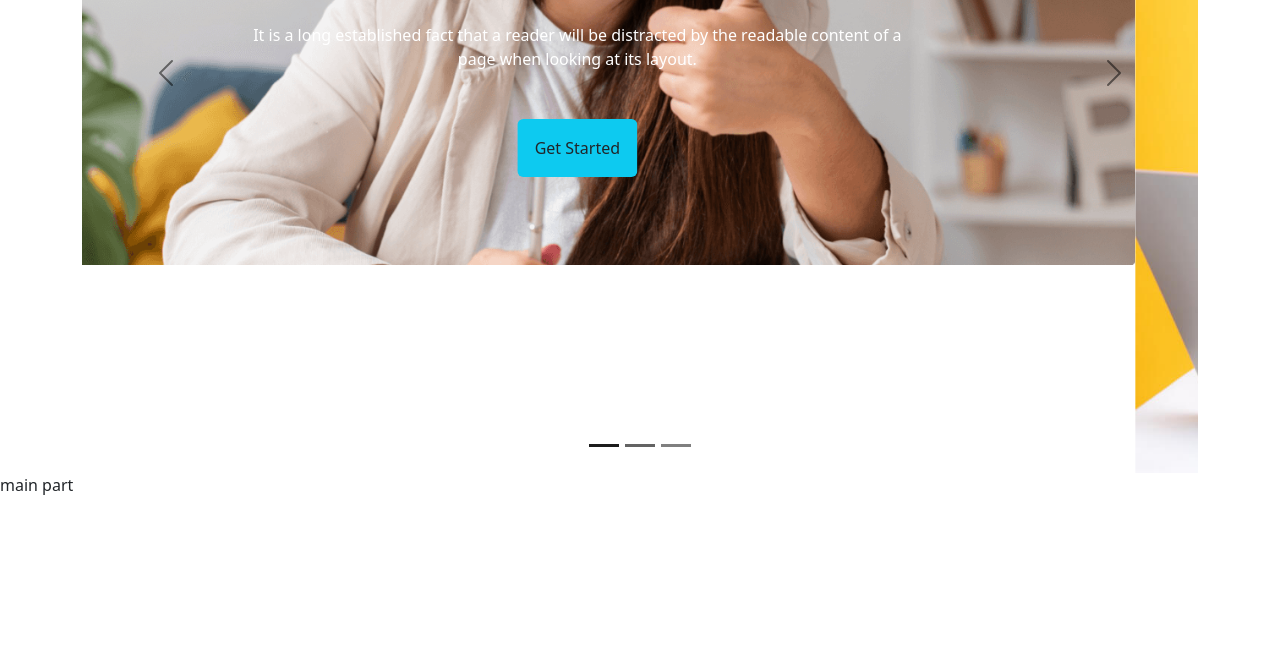
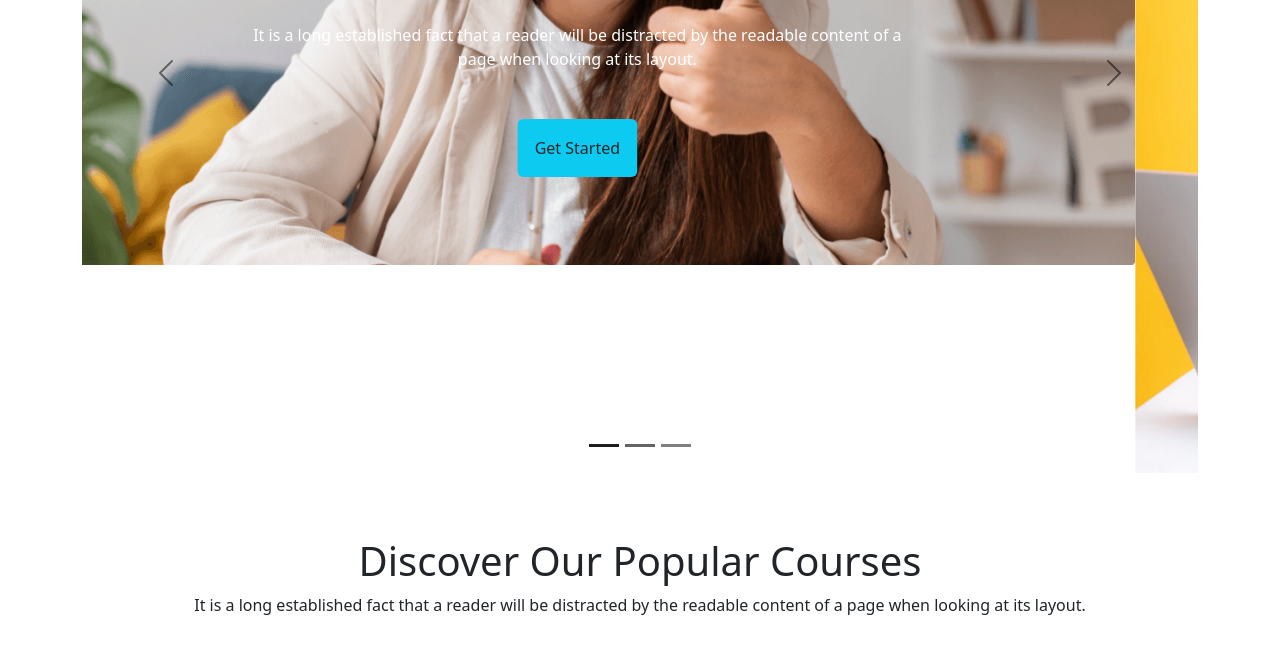
Before and after one commit to MdArifuzzaman2/edTech-website, a plain HTML site: page index.html in a window 1280 px wide. Shown: the part 509-1162 px from the top of the page. Before the commit the page ends 1006 px from the top, so only its background shows below. Drawn offline with nearby package versions, Linux system fonts and the light colour scheme.

Commit message:
course related added info

```diff
--- a/index.html
+++ b/index.html
@@ -163,7 +163,18 @@
       </div>
     </header>
     <!-- header part end -->
-    main part
+    <!-- main part starting -->
+    <main class="container mt-5 p-3 mb-5">
+      <section
+        class="d-flex flex-column justify-content-center align-items-center"
+      >
+        <h1>Discover Our Popular Courses</h1>
+        <p>
+          It is a long established fact that a reader will be distracted by the
+          readable content of a page when looking at its layout.
+        </p>
+      </section>
+    </main>
     <script src="https://cdn.jsdelivr.net/npm/bootstrap@5.2.0/dist/js/bootstrap.bundle.min.js"></script>
   </body>
 </html>
```
